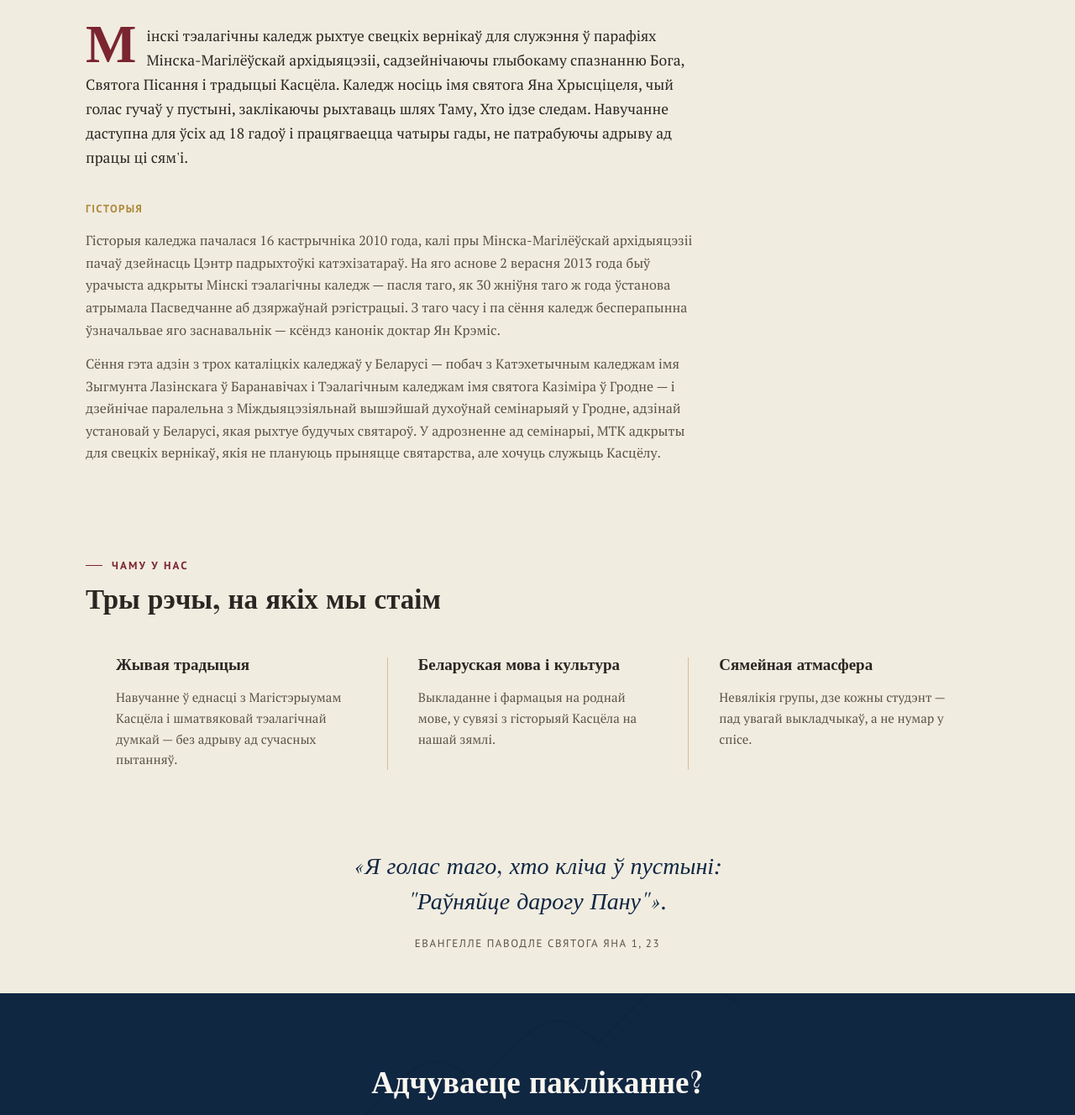
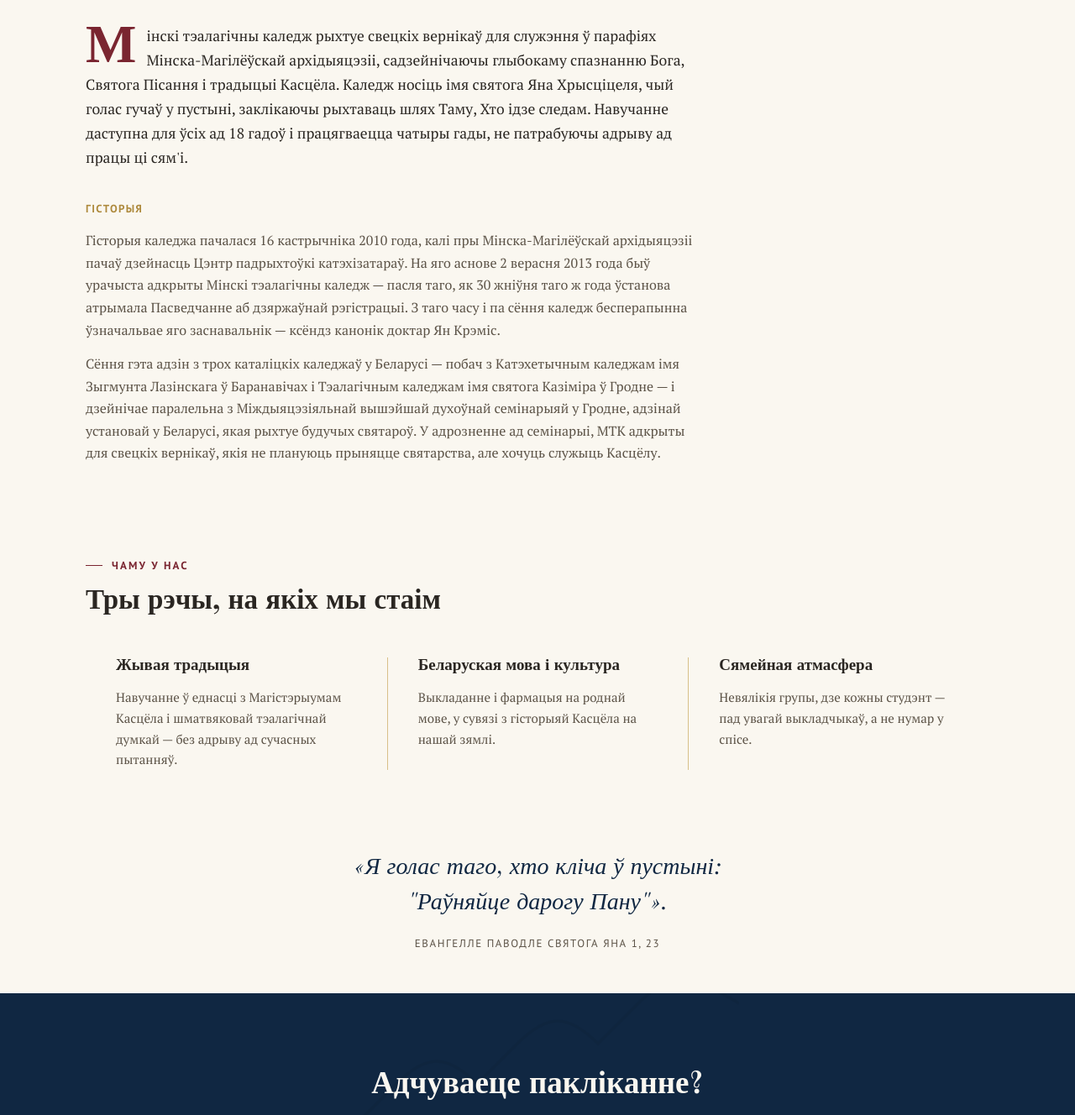
Before and after one commit to mtk-college/mtk-college-website, an Eleventy site: page content/pages/about.md in a window 1280 px wide. Shown: the part 216-1544 px from the top of the page at 84% size. Built offline with nearby package versions, Linux system fonts and the light colour scheme; Eleventy itself is replaced by a stand-in of ours; files that its build step writes are made by us from their sources.

Commit message:
Add files via upload

```diff
--- a/_includes/layouts/about.njk
+++ b/_includes/layouts/about.njk
@@ -1,7 +1,7 @@
 ---
 layout: base.njk
 ---
-<section id="about" class="tint">
+<section id="about">
   <div class="wrap">
     <div class="section-head reveal">
       <div class="eyebrow">Аб каледжы</div>
@@ -19,7 +19,7 @@ layout: base.njk
   </div>
 </section>
 
-<section id="values" class="tint">
+<section id="values">
   <div class="wrap">
     <div class="section-head reveal">
       <div class="eyebrow">Чаму у нас</div>
@@ -36,7 +36,7 @@ layout: base.njk
   </div>
 </section>
 
-<section id="quote" class="tint">
+<section id="quote">
   <div class="wrap quote-wrap reveal">
     <blockquote>
       «{{ (quote_text | splitPipe)[0] }}<br>
--- a/_includes/layouts/admissions.njk
+++ b/_includes/layouts/admissions.njk
@@ -1,7 +1,7 @@
 ---
 layout: base.njk
 ---
-<section id="admissions" class="tint">
+<section id="admissions">
   <div class="wrap">
     <div class="section-head reveal">
       <div class="eyebrow">Абітурыентам</div>
```
